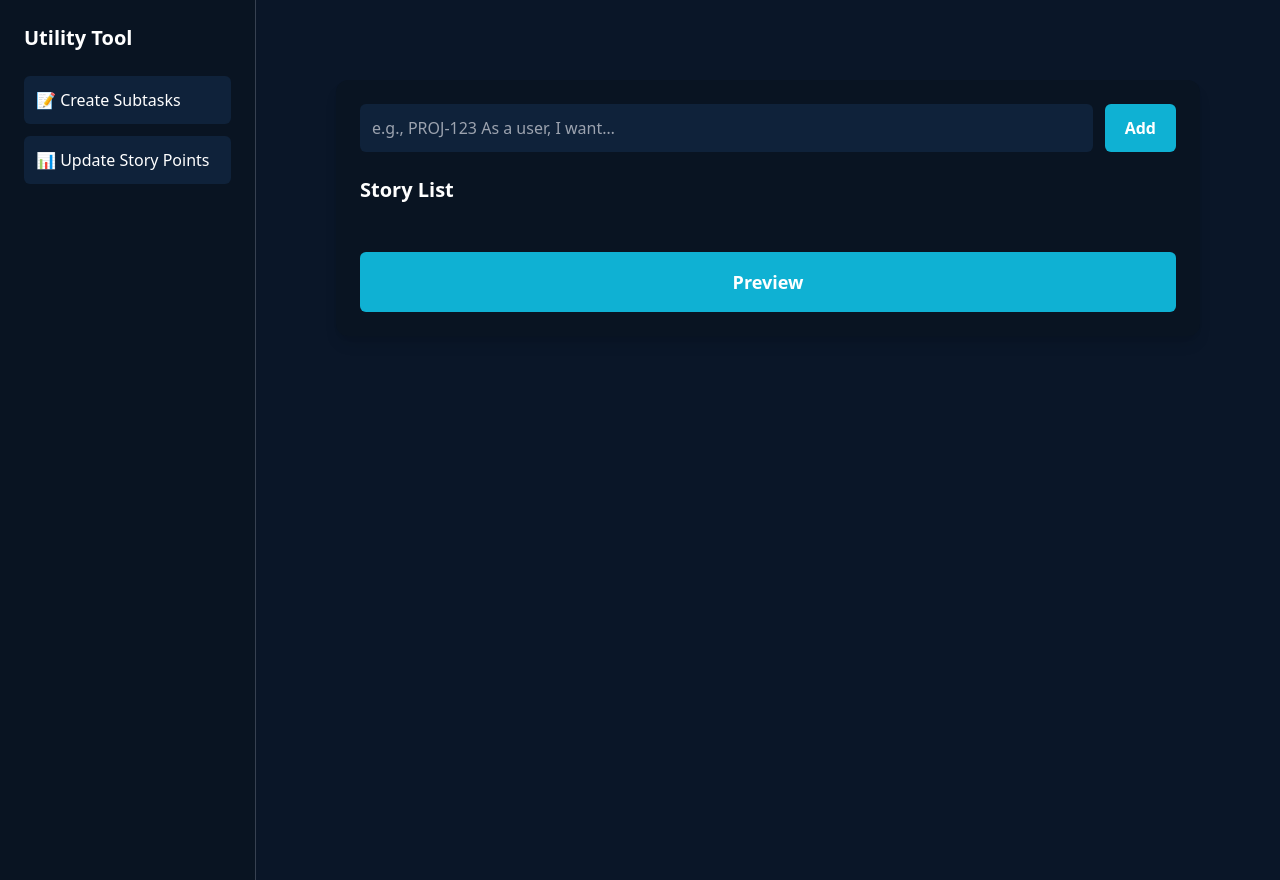
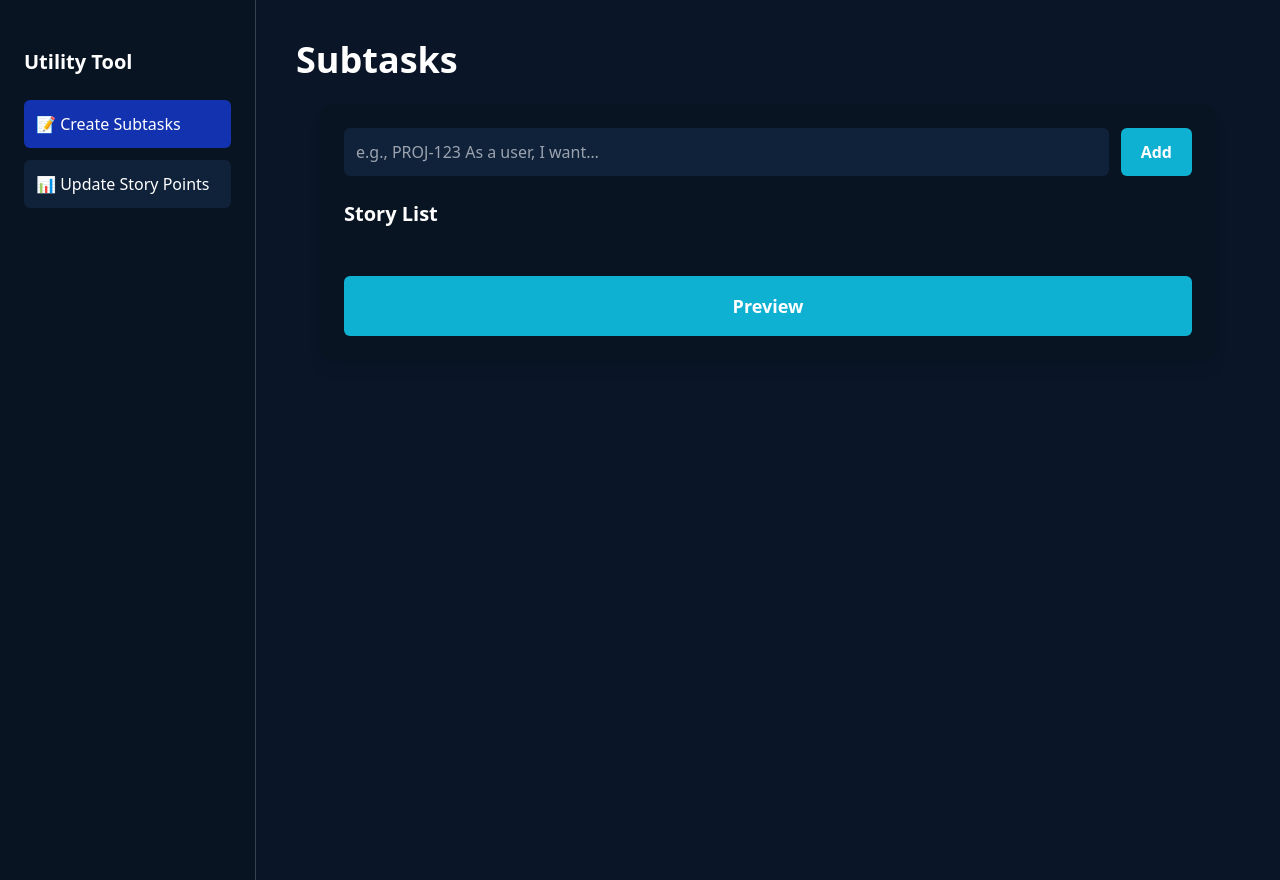
Before and after one commit to Tatva-Naman/jira-ticket-generator, a React (Create React App) app: page /create-subtask in a window 1280 px wide. Built offline with nearby package versions, Linux system fonts and the light colour scheme.

Commit message:
minor UI fix

```diff
--- a/package.json
+++ b/package.json
@@ -16,6 +16,7 @@
     "react-hot-toast": "^2.6.0",
     "react-router-dom": "^7.9.6",
     "react-scripts": "5.0.1",
+    "react-tooltip": "^5.30.0",
     "typescript": "^4.9.5",
     "web-vitals": "^2.1.4"
   },
--- a/src/components/SubTask/PreviewList.tsx
+++ b/src/components/SubTask/PreviewList.tsx
@@ -1,4 +1,6 @@
 import { PreviewItem } from "../../types";
+import { Tooltip } from 'react-tooltip';
+import 'react-tooltip/dist/react-tooltip.css';
 
 interface Props {
   preview: PreviewItem[];
@@ -21,10 +23,11 @@ export default function PreviewList({ preview, generateSubtasks }: Props) {
             <span>{item.summary}</span>
 
             {item.exist ? (
-              <span className="text-red-400">Exists</span>
+              <span className="text-red-400"  data-tooltip-id="my-tooltip" data-tooltip-content="This item already exist">Exists</span>
             ) : (
-              <span className="text-green-400">✔</span>
+              <span className="text-green-400" data-tooltip-id="my-tooltip" data-tooltip-content="This item can be created">✔</span>
             )}
+            <Tooltip id="my-tooltip" />
           </div>
         ))}
       </div>
--- a/src/components/SubTask/StoryList.tsx
+++ b/src/components/SubTask/StoryList.tsx
@@ -31,7 +31,7 @@ export default function StoryList({ stories, updateStoryType, removeStory }: Pro
               ))}
 
               <button onClick={() => removeStory(s.id)} className="rounded-md">
-                🗑
+                ❌
               </button>
             </div>
           </div>
--- a/src/layout/SidebarLayout.tsx
+++ b/src/layout/SidebarLayout.tsx
@@ -1,26 +1,33 @@
-import { Link } from "react-router-dom";
+import { Link, NavLink } from "react-router-dom";
 
 export default function SidebarLayout({ children }: { children: React.ReactNode }) {
   return (
     <div className="flex min-h-screen bg-[#0A1628] text-white">
 
       <div className="w-64 bg-[#091422] p-6 space-y-6 border-r border-gray-700">
-        <h1 className="text-xl font-bold">Utility Tool</h1>
-
+        <h1 className="text-xl font-bold mt-6">Utility Tool</h1>
         <nav className="space-y-3">
-          <Link
+          <NavLink
             to="/create-subtask"
-            className="block p-3 rounded-md bg-[#0F223A] hover:bg-[#13325A]"
+            className={({ isActive }: { isActive: boolean }) =>
+              `block p-3 rounded-md ${
+                isActive ? "bg-[#1332AF]" : "bg-[#0F223A] hover:bg-[#13325A]"
+              }`
+            }
           >
             📝 Create Subtasks
-          </Link>
+          </NavLink>
 
-          <Link
+          <NavLink
             to="/story-points"
-            className="block p-3 rounded-md bg-[#0F223A] hover:bg-[#13325A]"
+            className={({ isActive }: { isActive: boolean }) =>
+              `block p-3 rounded-md ${
+                isActive ? "bg-[#1332AF]" : "bg-[#0F223A] hover:bg-[#13325A]"
+              }`
+            }
           >
             📊 Update Story Points
-          </Link>
+          </NavLink>
         </nav>
       </div>
 
@@ -28,3 +35,8 @@ export default function SidebarLayout({ children }: { children: React.ReactNode
     </div>
   );
 }
+// className={({ isActive }) =>
+//   `block p-3 rounded-md ${
+//     isActive ? "bg-[#13325A]" : "bg-[#0F223A] hover:bg-[#13325A]"
+//   }`
+// }
--- a/src/pages/StoryPoints.tsx
+++ b/src/pages/StoryPoints.tsx
@@ -144,7 +144,9 @@ export default function SubtaskCreator() {
 
 
     return (
-        <div className="min-h-screen bg-[#0A1628] text-white p-10">
+        <div className="min-h-screen bg-[#0A1628] text-white">
+            <span className="font-semibold text-4xl block mb-6">Story Points</span>
+
             <div className="max-w-4xl mx-auto bg-[#091422] p-6 rounded-xl shadow-lg space-y-6">
 
                 <AddStory
--- a/src/pages/SubtaskCreator.tsx
+++ b/src/pages/SubtaskCreator.tsx
@@ -185,7 +185,8 @@ export default function SubtaskCreator() {
 
 
   return (
-    <div className="min-h-screen bg-[#0A1628] text-white p-10">
+    <div className="min-h-screen bg-[#0A1628] text-white">
+      <span className="font-semibold text-4xl block mb-6">Subtasks</span>
       <div className="max-w-4xl mx-auto bg-[#091422] p-6 rounded-xl shadow-lg space-y-6">
 
         <AddStory
```
Also changed, not shown: 1 other file (tests, documents, lock files or other folders).
